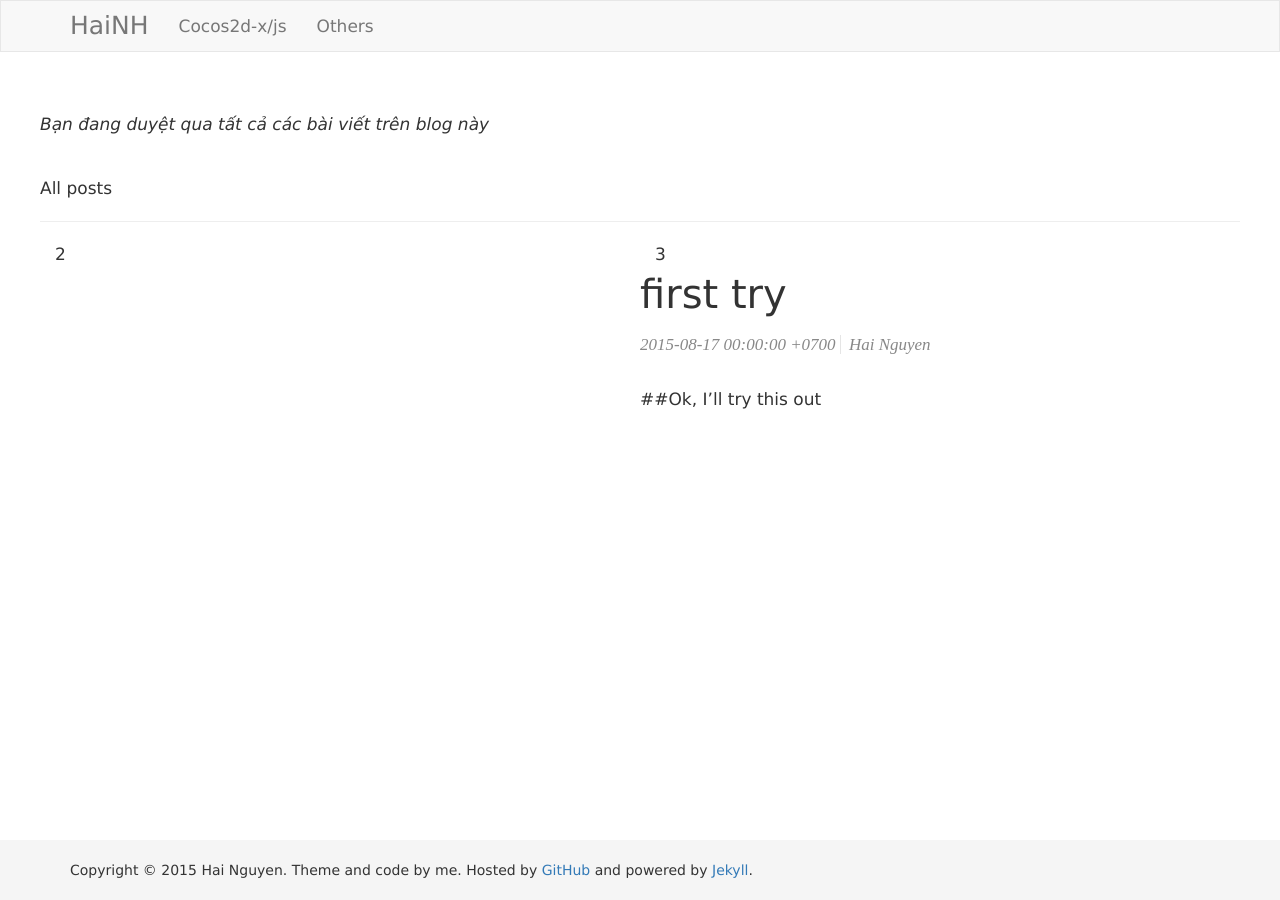
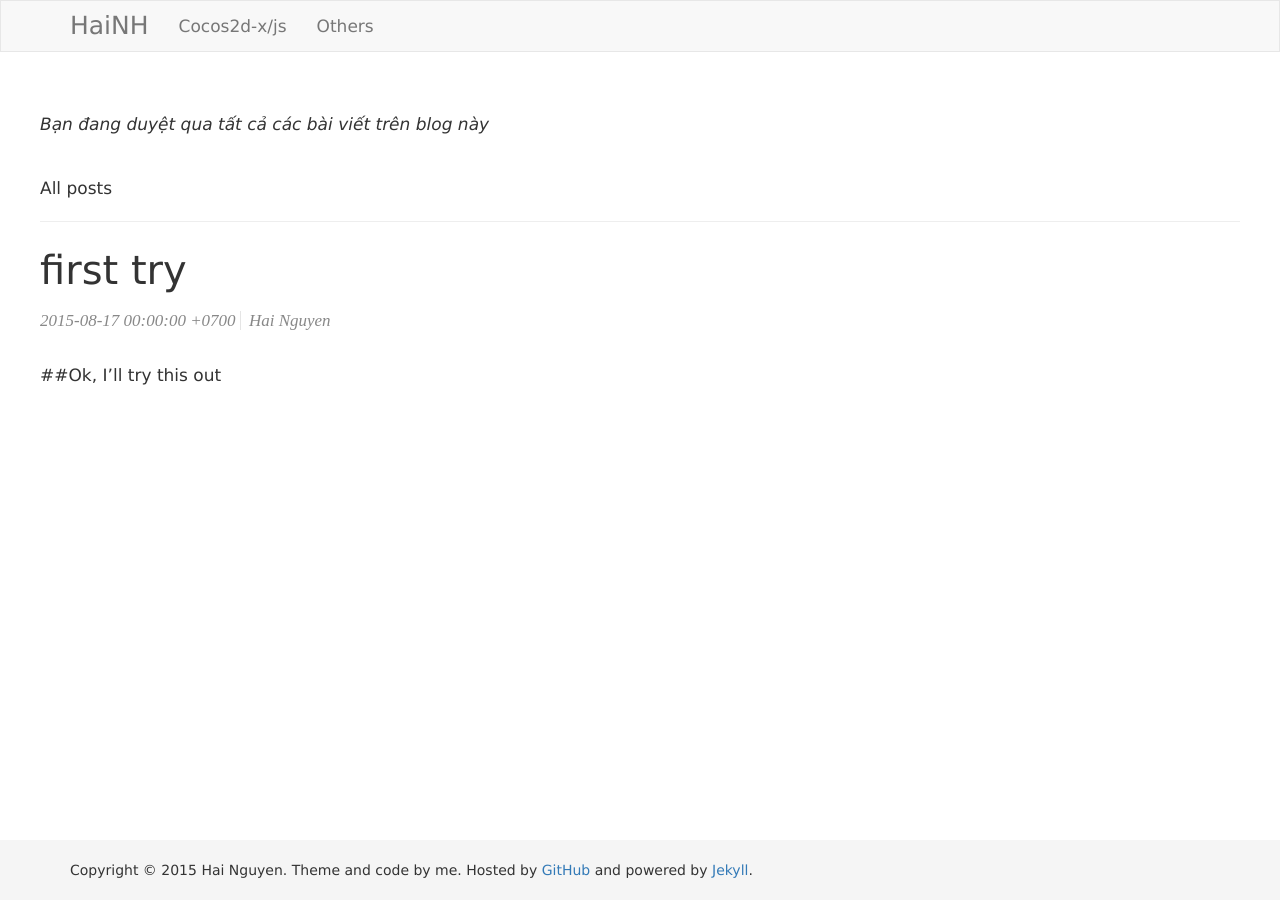
Before and after one commit to hainh/hainh.github.io, a Jekyll site: the page built from index.html, in a window 1280 px wide. Built offline with Jekyll 4.4.1, drawn with Linux system fonts in a browser that asks for light colours; nearby versions of some CDN libraries; the list of posts is cut into pages by our own code.

Commit message:
- Test 3

```diff
--- a/_config.yml
+++ b/_config.yml
@@ -50,7 +50,7 @@
             path: ""
             type: "posts"
         values:
-            layout: "default"
+            layout: "post"
             author: "hainh"
 
 # Markdown Processors
--- a/_layouts/category-index.html
+++ b/_layouts/category-index.html
@@ -15,7 +15,7 @@
 				<div class="col-xs-12 col-sm-12 col-lg-6 col-md-6">
 					{% assign i = 1 %}
 					{% for post in site.categories[page.catname] %}
-						{% increment i %}
+						{% assign i = i | plus: 1 %}
 						{% assign ii = i | modulo: 2 %}
 						{% if ii == 1 %}
 							{% continue %}
@@ -34,7 +34,7 @@
 				<div class="col-xs-12 col-sm-12 col-lg-6 col-md-6">
 					{% assign i = 1 %}
 					{% for post in site.categories[page.catname] %}
-						{% increment i %}
+						{% assign i = i | plus: 1 %}
 						{% assign ii = i | modulo: 2 %}
 						{% if ii == 0 %}
 							{% continue %}
--- a/_layouts/index.html
+++ b/_layouts/index.html
@@ -15,7 +15,7 @@
 				<div class="col-xs-12 col-sm-12 col-lg-6 col-md-6">
 					{% assign i = 1 %}
 					{% for post in site.posts %}
-						{% increment i %}
+						{% assign i = i | plus: 1 %}
 						{% assign ii = i | modulo: 2 %}
 						{% if ii == 1 %}
 							{% continue %}
@@ -34,7 +34,7 @@
 				<div class="col-xs-12 col-sm-12 col-lg-6 col-md-6">
 					{% assign i = 1 %}
 					{% for post in site.posts %}
-						{% increment i %}
+						{% assign i = i | plus: 1 %}
 						{% assign ii = i | modulo: 2 %}
 						{% if ii == 0 %}
 							{% continue %}
--- a/_layouts/tag-index.html
+++ b/_layouts/tag-index.html
@@ -15,7 +15,7 @@
 				<div class="col-xs-12 col-sm-12 col-lg-6 col-md-6">
 					{% assign i = 1 %}
 					{% for post in site.tags[page.tagname] %}
-						{% increment i %}
+						{% assign i = i | plus: 1 %}
 						{% assign ii = i | modulo: 2 %}
 						{% if ii == 1 %}
 							{% continue %}
@@ -34,7 +34,7 @@
 				<div class="col-xs-12 col-sm-12 col-lg-6 col-md-6">
 					{% assign i = 1 %}
 					{% for post in site.tags[page.tagname] %}
-						{% increment i %}
+						{% assign i = i | plus: 1 %}
 						{% assign ii = i | modulo: 2 %}
 						{% if ii == 0 %}
 							{% continue %}
```
